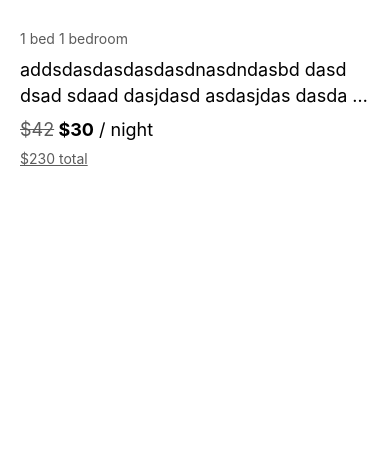
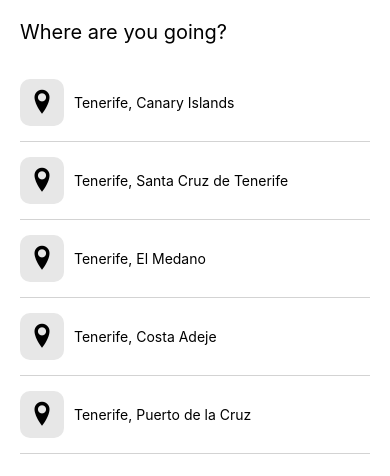
Before and after one commit to narenbakshi97/airbnbClone, a React Native app: screen / in a window 390 px wide. Shown: the top 476 px of the page. Built offline with nearby package versions, Linux system fonts and the light colour scheme.

Commit message:
search component added

```diff
--- a/App.js
+++ b/App.js
@@ -10,13 +10,18 @@ import React from 'react';
 import {SafeAreaView, StatusBar} from 'react-native';
 import Post from './src/components/Post';
 import HomeScreen from './src/screens/Home';
+import feed from './assets/data/feed';
+import SearchResult from './src/screens/SearchResults';
+import DestinationSearch from './src/screens/DestinationSearch';
+
+const post1 = feed[0];
 
 const App: () => React$Node = () => {
   return (
     <>
       <StatusBar barStyle="dark-content" />
       <SafeAreaView>
-        <Post />
+        <DestinationSearch />
       </SafeAreaView>
     </>
   );
--- /dev/null
+++ b/assets/data/feed.js
@@ -0,0 +1,62 @@
+export default [
+  {
+    id: '0',
+    image: 'https://notjustdev-dummy.s3.us-east-2.amazonaws.com/images/1.jpg',
+    type: 'Private Room',
+    title: 'Bright room in the heart of the city',
+    bed: 2,
+    bedroom: 3,
+    oldPrice: 25,
+    newPrice: 20,
+    totalPrice: 120,
+    coordinate: {
+      latitude: 28.3915637,
+      longitude: -16.6291304,
+    },
+  },
+  {
+    id: '1',
+    image: 'https://notjustdev-dummy.s3.us-east-2.amazonaws.com/images/2.jpg',
+    type: 'Entire Flat',
+    title: 'NEW lux. apartment in the center of Santa Cruz',
+    bed: 3,
+    bedroom: 2,
+    oldPrice: 76,
+    newPrice: 65,
+    totalPrice: 390,
+    coordinate: {
+      latitude: 28.4815637,
+      longitude: -16.2291304,
+    },
+  },
+  {
+    id: '2',
+    image: 'https://notjustdev-dummy.s3.us-east-2.amazonaws.com/images/3.jpg',
+    type: 'Private Property',
+    title: 'Green House Santa Cruz',
+    bed: 2,
+    bedroom: 1,
+    oldPrice: 64,
+    newPrice: 55,
+    totalPrice: 330,
+    coordinate: {
+      latitude: 28.2515637,
+      longitude: -16.3991304,
+    },
+  },
+  {
+    id: '3',
+    image: 'https://notjustdev-dummy.s3.us-east-2.amazonaws.com/images/4.jpg',
+    type: 'Entire Flat',
+    title: 'Typical canarian house',
+    bed: 4,
+    bedroom: 3,
+    oldPrice: 120,
+    newPrice: 100,
+    totalPrice: 600,
+    coordinate: {
+      latitude: 28.4815637,
+      longitude: -16.2991304,
+    },
+  },
+];
--- /dev/null
+++ b/assets/data/search.js
@@ -0,0 +1,22 @@
+export default [
+  {
+    id: '0',
+    description: 'Tenerife, Canary Islands',
+  },
+  {
+    id: '1',
+    description: 'Tenerife, Santa Cruz de Tenerife',
+  },
+  {
+    id: '2',
+    description: 'Tenerife, El Medano',
+  },
+  {
+    id: '3',
+    description: 'Tenerife, Costa Adeje',
+  },
+  {
+    id: '4',
+    description: 'Tenerife, Puerto de la Cruz',
+  },
+];
--- a/src/components/Post/index.js
+++ b/src/components/Post/index.js
@@ -3,31 +3,31 @@ import {View, Text, Image} from 'react-native';
 import styles from './styles';
 
 const Post = props => {
+  const post = props.post;
+
   return (
     <View style={styles.container}>
       {/* Image */}
-      {/* <Image
-        style={styles.image}
-        source={require('../../../assets/images/wallpaper.jpg')}
-      /> */}
+      <Image style={styles.image} source={{uri: post.image}} />
 
       {/* Bed & Bedroom text */}
-      <Text style={styles.bedrooms}>1 bed 1 bedroom</Text>
+      <Text style={styles.bedrooms}>
+        {post.bed} bed {post.bedroom} bedroom
+      </Text>
 
       {/* Type and description */}
       <Text style={styles.description} numberOfLines={2}>
-        addsdasdasdasdasdnasdndasbd dasd dsad sdaad dasjdasd asdasjdas dasda
-        dawdada
+        {post.type}. {post.title}
       </Text>
 
       {/* old price & new price */}
       <Text style={styles.prices}>
-        <Text style={styles.oldPrice}>$42</Text>
-        <Text style={styles.newPrice}> $30</Text> / night
+        <Text style={styles.oldPrice}>${post.oldPrice}</Text>
+        <Text style={styles.newPrice}> ${post.newPrice}</Text> / night
       </Text>
 
       {/* Total price */}
-      <Text style={styles.totalPrice}>$230 total</Text>
+      <Text style={styles.totalPrice}>${post.totalPrice} total</Text>
     </View>
   );
 };
--- /dev/null
+++ b/src/screens/DestinationSearch/index.js
@@ -0,0 +1,36 @@
+import React, {useState} from 'react';
+import {View, Text, TextInput, FlatList} from 'react-native';
+import styles from './styles';
+import searchResults from '../../../assets/data/search';
+import Entypo from 'react-native-vector-icons/Entypo';
+
+const DestinationSearch = props => {
+  const [inputText, setInputText] = useState('');
+
+  return (
+    <View style={styles.container}>
+      {/* Input components */}
+      <TextInput
+        style={styles.input}
+        placeholder="Where are you going?"
+        value={inputText}
+        onChangeText={setInputText}
+      />
+
+      {/* List of destinations */}
+      <FlatList
+        data={searchResults}
+        renderItem={({item}) => (
+          <View style={styles.row}>
+            <View style={styles.iconContainer}>
+              <Entypo name={'location-pin'} size={30} />
+            </View>
+            <Text style={styles.locationText}>{item.description}</Text>
+          </View>
+        )}
+      />
+    </View>
+  );
+};
+
+export default DestinationSearch;
--- /dev/null
+++ b/src/screens/DestinationSearch/styles.js
@@ -0,0 +1,27 @@
+import {StyleSheet} from 'react-native';
+
+const styles = StyleSheet.create({
+  container: {
+    margin: 20,
+  },
+  input: {
+    fontSize: 20,
+    marginBottom: 20,
+  },
+  row: {
+    flexDirection: 'row',
+    alignItems: 'center',
+    paddingVertical: 15,
+    borderBottomWidth: 1,
+    borderColor: 'lightgray',
+  },
+  iconContainer: {
+    backgroundColor: '#e7e7e7',
+    padding: 7,
+    borderRadius: 10,
+    marginRight: 10,
+  },
+  locationText: {},
+});
+
+export default styles;
--- /dev/null
+++ b/src/screens/SearchResults/index.js
@@ -0,0 +1,16 @@
+import React from 'react';
+import {View, FlatList} from 'react-native';
+import styles from './styles';
+
+import feed from '../../../assets/data/feed';
+import Post from '../../components/Post';
+
+const SearchResult = props => {
+  return (
+    <View>
+      <FlatList data={feed} renderItem={({item}) => <Post post={item} />} />
+    </View>
+  );
+};
+
+export default SearchResult;
--- /dev/null
+++ b/src/screens/SearchResults/styles.js
@@ -0,0 +1,5 @@
+import {StyleSheet} from 'react-native';
+
+const styles = StyleSheet.create({});
+
+export default styles;
```
